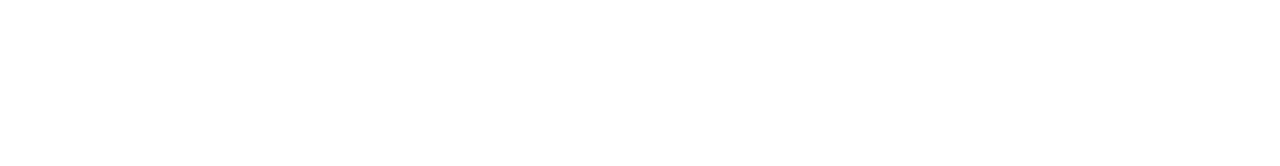
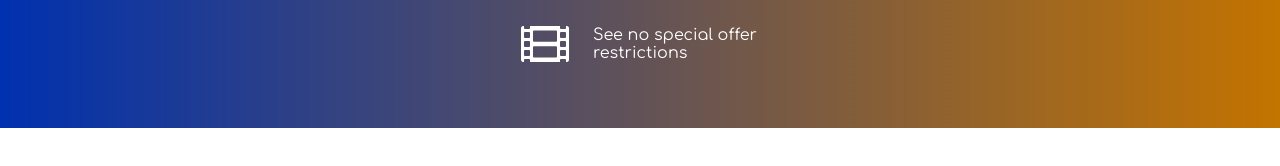
Before and after one commit to Jasurbek3/Vue-Cinemas-vedio, a plain HTML site: page index.html in a window 1280 px wide. Drawn offline with Linux system fonts and the light colour scheme.

Commit message:
site ads

```diff
--- a/css/main.css
+++ b/css/main.css
@@ -60,9 +60,6 @@
     color:var(--white);
     cursor: pointer;
 }
-
-
-
 .title{
     color: var(--primary-orange);
     font-family: var(--Comfortaa);
@@ -72,3 +69,26 @@
     border-bottom: 2px solid var(--primary-orange);
     width: max-content;
 }
+/* Btn */
+
+
+/* site ads */
+.site-ads {
+    display: block;
+    background: linear-gradient(90deg, #0031AF 0%, #BF7204 97.52%, #C27500 100%, #C27500 100%);
+    padding-top: 20px;
+    padding-bottom: 20px;
+    display: flex;
+    justify-content: center;
+    align-items: center;
+    color: var(--white);
+    column-gap: 24px;
+}
+.ads-text {
+    max-width: 166px;
+    width: 100%;
+    font-family: var(--Comfortaa);
+    font-weight: 400;
+    font-size: 16px;
+}
+/* site ads */
--- a/index.html
+++ b/index.html
@@ -1,5 +1,6 @@
 <!DOCTYPE html>
 <html lang="en">
+
 <head>
     <meta charset="UTF-8">
     <meta name="viewport" content="width=device-width, initial-scale=1.0">
@@ -11,7 +12,12 @@
 
     <title>Vue-Cinemas</title>
 </head>
+
 <body>
+    <div class="site-ads-header-hero"><a href="#!" class="site-ads">
+            <i class="far fa-film fa-3x ads-icon"></i>
+            <span class="ads-text">See no special offer restrictions</span>
+    </div>
+</body>
 
-</body>
 </html>
```
